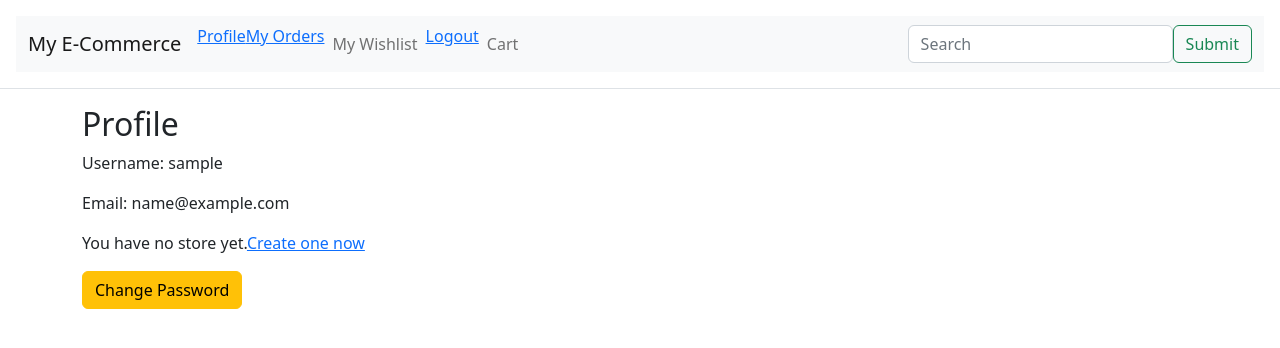
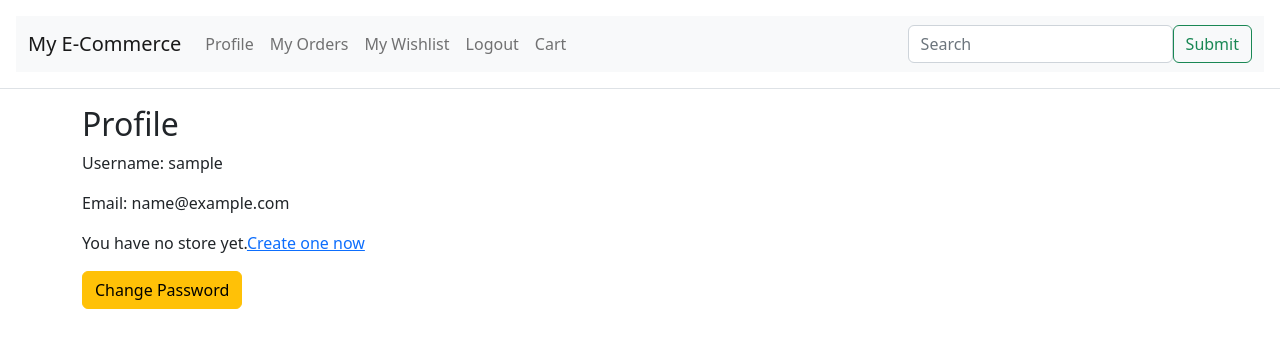
Before and after one commit to Jjjbit/ppm_project, a Django app: page /users/profile/ in a window 1280 px wide. Shown: the top 348 px of the page. Run offline with Django 5.2, Linux system fonts and the light colour scheme; the visitor is signed in with stand-in values (Sample User, id 1); parts of the project's set-up code (start-up, migrations or seed data) failed here and were passed over.

Commit message:
add base.html

```diff
--- a/templates/base.html
+++ b/templates/base.html
@@ -24,13 +24,14 @@
                 <div class="collapse navbar-collapse" id="navbarContent">
                     <ul class="navbar-nav me-auto mb-2 mb-lg-0">
                         {% if user.is_authenticated %}
-                            <li class="nav-item"><a href="{% url 'profile' %}">Profile</a></li>
-                            <li><a href="#">My Orders</a></li>
+                            <li class="nav-item"><a class="nav-link" href="{% url 'profile' %}">Profile</a></li>
+                            {% if not user.is_store_manager %}
+                            <li><a class="nav-link" href="#">My Orders</a></li>
                             <li class="nav-item"><a  class="nav-link" href="#">My Wishlist</a></li>
-                            <li class="nav-item"><a href="{% url 'logout' %}">Logout</a></li>
-                            {% if user.is_store_manager %}
-                                <li class="nav-item"><a class="nav-link" href="{% url 'store_dashboard' %}"> My Store </a></li>
+                            {% else %}
+                                <li class="nav-item"><a class="nav-link" href="{% url 'store_dashboard' user.id %}"> My Store </a></li>
                             {%  endif %}
+                            <li class="nav-item"><a class="nav-link" href="{% url 'logout' %}">Logout</a></li>
                         {%  else %}
                             <li class="nav-item"><a class="nav-link" href="{% url 'login' %}">Login</a></li>
                             <li class="nav-item"><a class="nav-link" href="{% url 'signup' %}">Sign Up</a></li>
```
